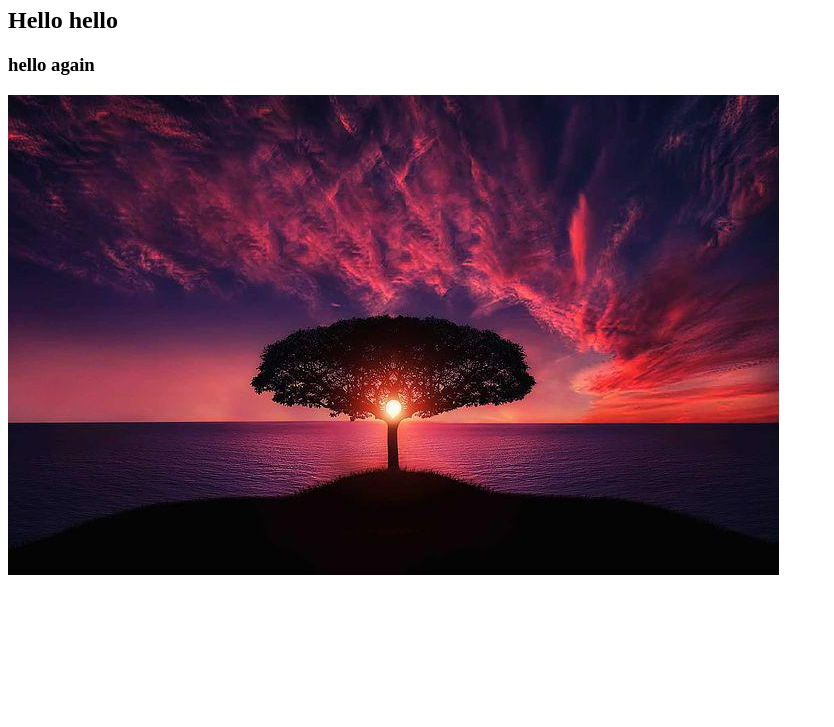
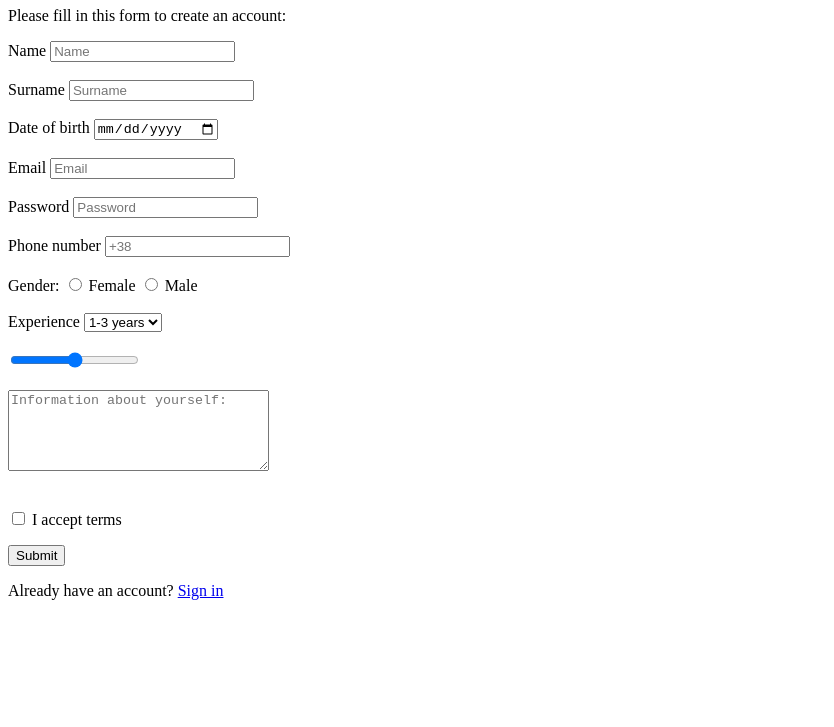
Before and after one commit to Evelinach11/html, a plain HTML site: page index.html in a window 1280 px wide. Shown: the part 73-800 px from the top of the page, without its empty margins (0-834 px from the left). Drawn offline with Linux system fonts and the light colour scheme.

Commit message:
add some tags

```diff
--- a/index.html
+++ b/index.html
@@ -1,15 +1,60 @@
 <!DOCTYPE html>
 <html lang="en">
+
 <head>
     <meta charset="UTF-8">
     <meta http-equiv="X-UA-Compatible" content="IE=edge">
     <meta name="viewport" content="width=device-width, initial-scale=1.0">
     <title>Document</title>
 </head>
+
 <body>
-    <h1>Hello Html</h1>
-    <h2>Hello hello</h2>
-    <h3>hello again</h3>
-    <img src="img/tree.jpeg" alt="tree">
+    <header>
+    <h1>Registration</h1>
+    <p>Please fill in this form to create an account:</p>
+    <form action="">
+        <label for="name">Name</label>
+        <input id="name" placeholder="Name" type="text">
+        <br> <br>
+        <label for="surname">Surname</label>
+        <input id="surname" placeholder="Surname" type="text">
+        <br> <br>
+        <label for="date">Date of birth</label>
+        <input id="date" type="date">
+        <br> <br>
+        <label for="email">Email</label>
+        <input id="email" placeholder="Email" type="email">
+        <br> <br>
+        <label for="passsword">Password</label>
+        <input id="password" placeholder="Password" type="password">
+        <br> <br>
+        <label for="phone">Phone number</label>
+        <input id="phone" placeholder="+38" type="text">
+        <br> <br>
+        <label for="">Gender:  </label>
+        <input id="female" name="sex" type="radio">
+        <label for="female">Female</label>
+        <input id="male" name="sex" type="radio">
+        <label for="male">Male</label>
+        <br><br>
+        <label for="years">Experience</label>
+        <select name="" id="years">
+            <option value="1-3 years">1-3 years</option>
+            <option value="3-5 years">3-5 years</option>
+            <option value="5+ years">5+ years</option>
+        </select>
+        <br> <br>
+        <input type="range">
+        <br> <br>
+        <textarea placeholder="Information about yourself:" name="" id="" cols="30" rows="5"></textarea>
+        <br> <br>
+        <p> <input type="checkbox"> I accept terms</p>
+        <button>Submit</button>
+        <p>Already have an account? <a href="#">Sign in</a></p>
+        <br> <br>
+
+    </form>
+</header>
 </body>
+
 </html>
```
